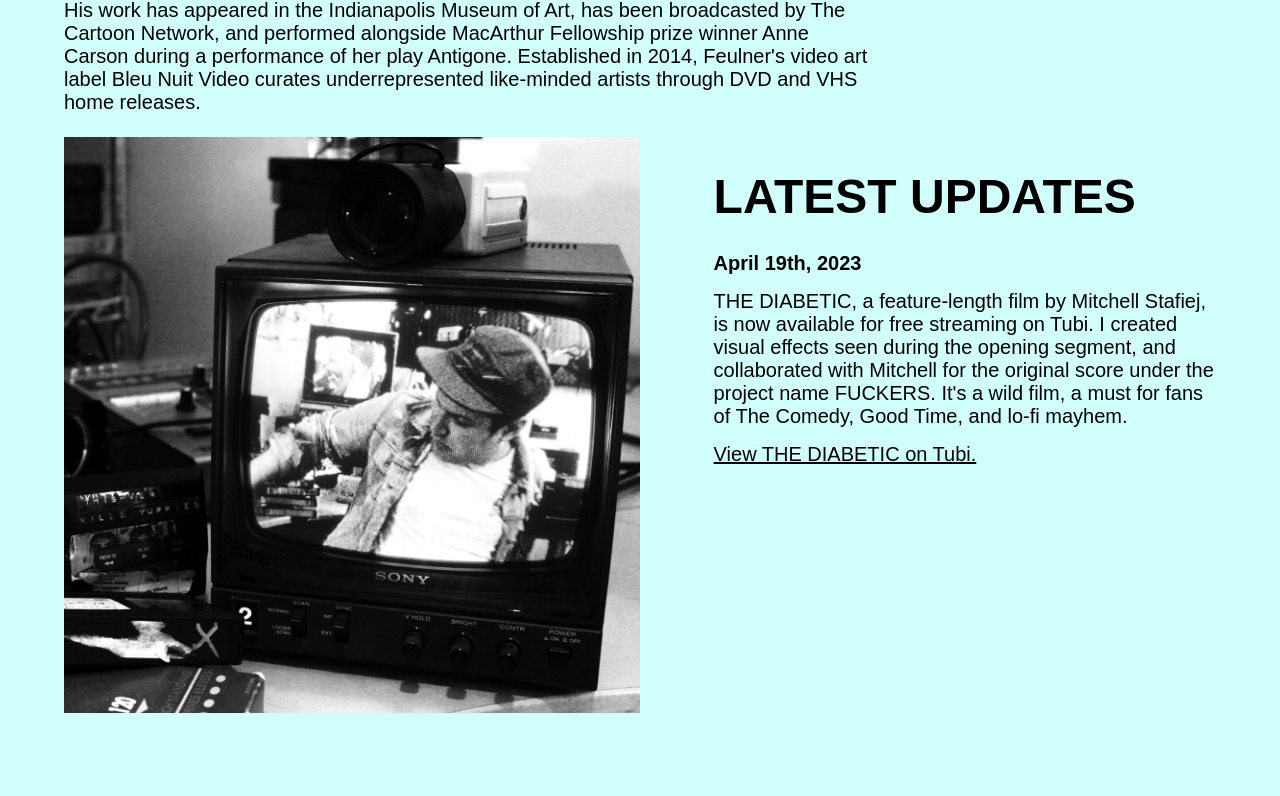
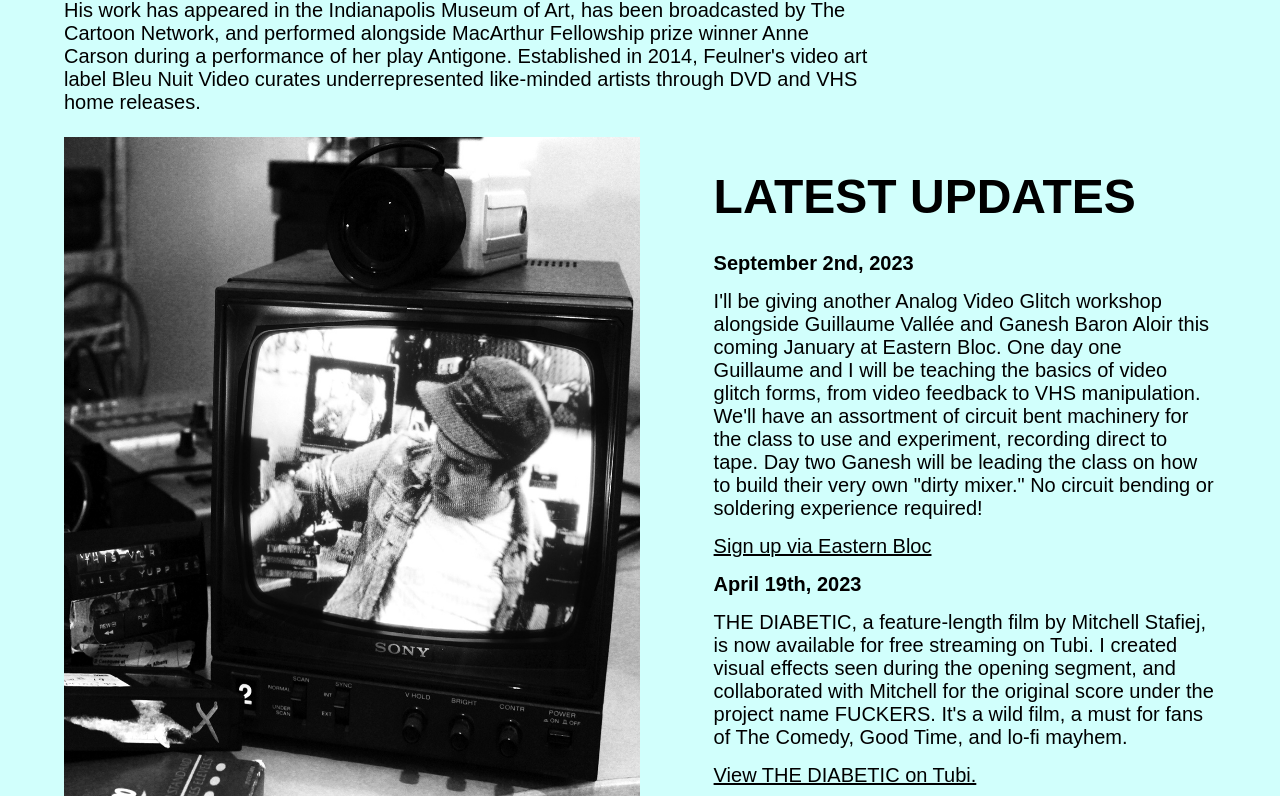
Before and after one commit to robfeulner/personal-portfolio, a React (Create React App) app: page / in a window 1280 px wide. Shown: the part 442-1238 px from the top of the page. Before the commit the page ends 1181 px from the top, so only its background shows below. Built offline with nearby package versions, Linux system fonts and the light colour scheme.

Commit message:
Updating updates.

```diff
--- a/src/components/home/Updates.jsx
+++ b/src/components/home/Updates.jsx
@@ -7,14 +7,33 @@ function Updates() {
     <Wrapper>
       <Title>LATEST UPDATES</Title>
       <P>
+        <strong>September 2nd, 2023</strong>
+      </P>
+      <P>
+        I&apos;ll be giving another Analog Video Glitch workshop alongside
+        Guillaume Vallée and Ganesh Baron Aloir this coming January at Eastern
+        Bloc. One day one Guillaume and I will be teaching the basics of video
+        glitch forms, from video feedback to VHS manipulation. We'll have an
+        assortment of circuit bent machinery for the class to use and
+        experiment, recording direct to tape. Day two Ganesh will be leading the
+        class on how to build their very own "dirty mixer." No circuit bending
+        or soldering experience required!
+      </P>
+      <StyledLink
+        to="https://www.eventbrite.ca/e/exploration-de-lart-video-a-travers-le-vhs-et-le-glitch-analogique-tickets-690986086987?aff=oddtdtcreator"
+        target="_blank"
+      >
+        <P>Sign up via Eastern Bloc</P>
+      </StyledLink>
+      <P>
         <strong>April 19th, 2023</strong>
       </P>
       <P>
         THE DIABETIC, a feature-length film by Mitchell Stafiej, is now
         available for free streaming on Tubi. I created visual effects seen
         during the opening segment, and collaborated with Mitchell for the
-        original score under the project name FUCKERS. It&apos;s a wild film, a must
-        for fans of The Comedy, Good Time, and lo-fi mayhem.
+        original score under the project name FUCKERS. It&apos;s a wild film, a
+        must for fans of The Comedy, Good Time, and lo-fi mayhem.
       </P>
       <StyledLink
         to="https://tubitv.com/movies/724073/the-diabetic"
```
